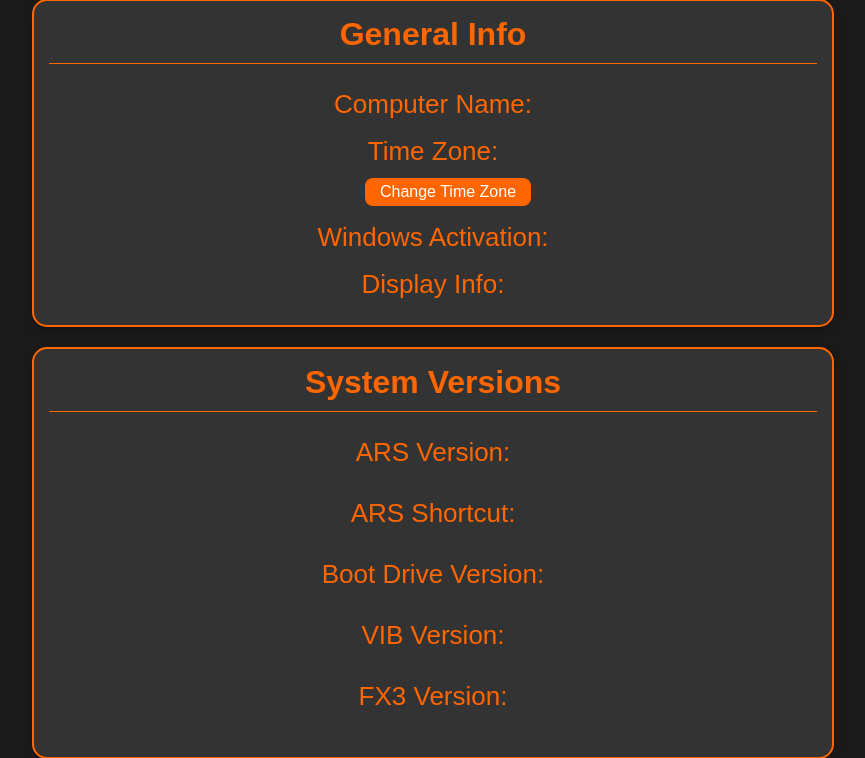
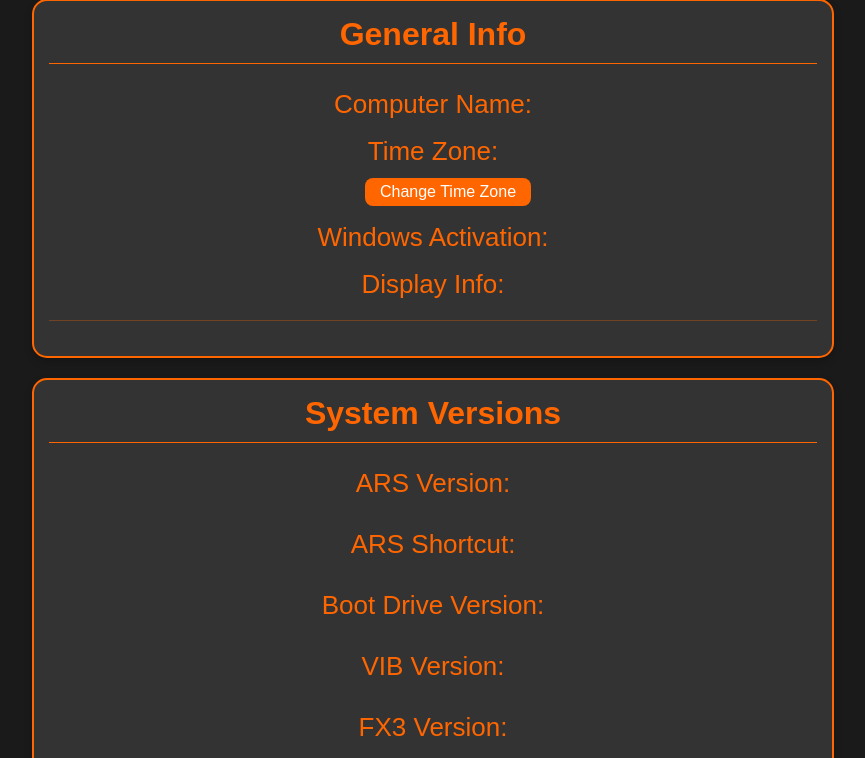
Before and after one commit to gman00910/ARS_QC_TOOL, a Flask app: template templates/index.html in a window 1280 px wide; the page is wider, and only the part inside the window is pictured. Shown: the part 395-1153 px from the top of that part, without its empty margins (207-1072 px from the left). Run offline with Flask 3, Linux system fonts and the light colour scheme; the template is opened without the code that fills it, so the values that code supplies are empty.

Commit message:
Update index.html

```diff
--- a/templates/index.html
+++ b/templates/index.html
@@ -328,8 +328,8 @@
 
         <div class="summary-text">
             <strong>Display Info:</strong>
+            <div class="divider"></div>
             {% for line in result.get('Display Info', '').split('\n') %}
-            <div class="divider"></div>
                 {% if line.strip() %}
                     {% if line.startswith('Display ') %}
                         <div class="status-label display-header">{{ line }}</div>
```
